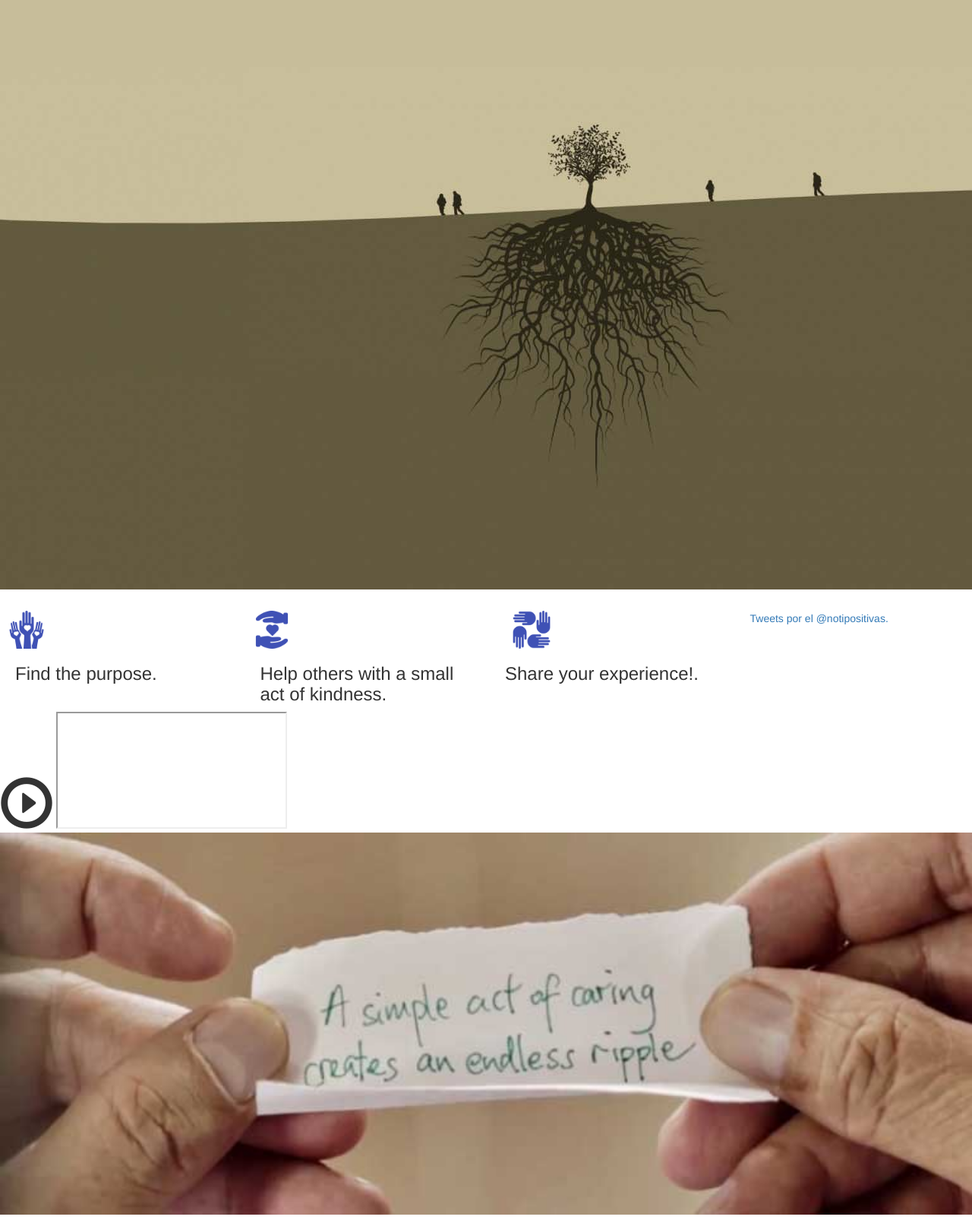
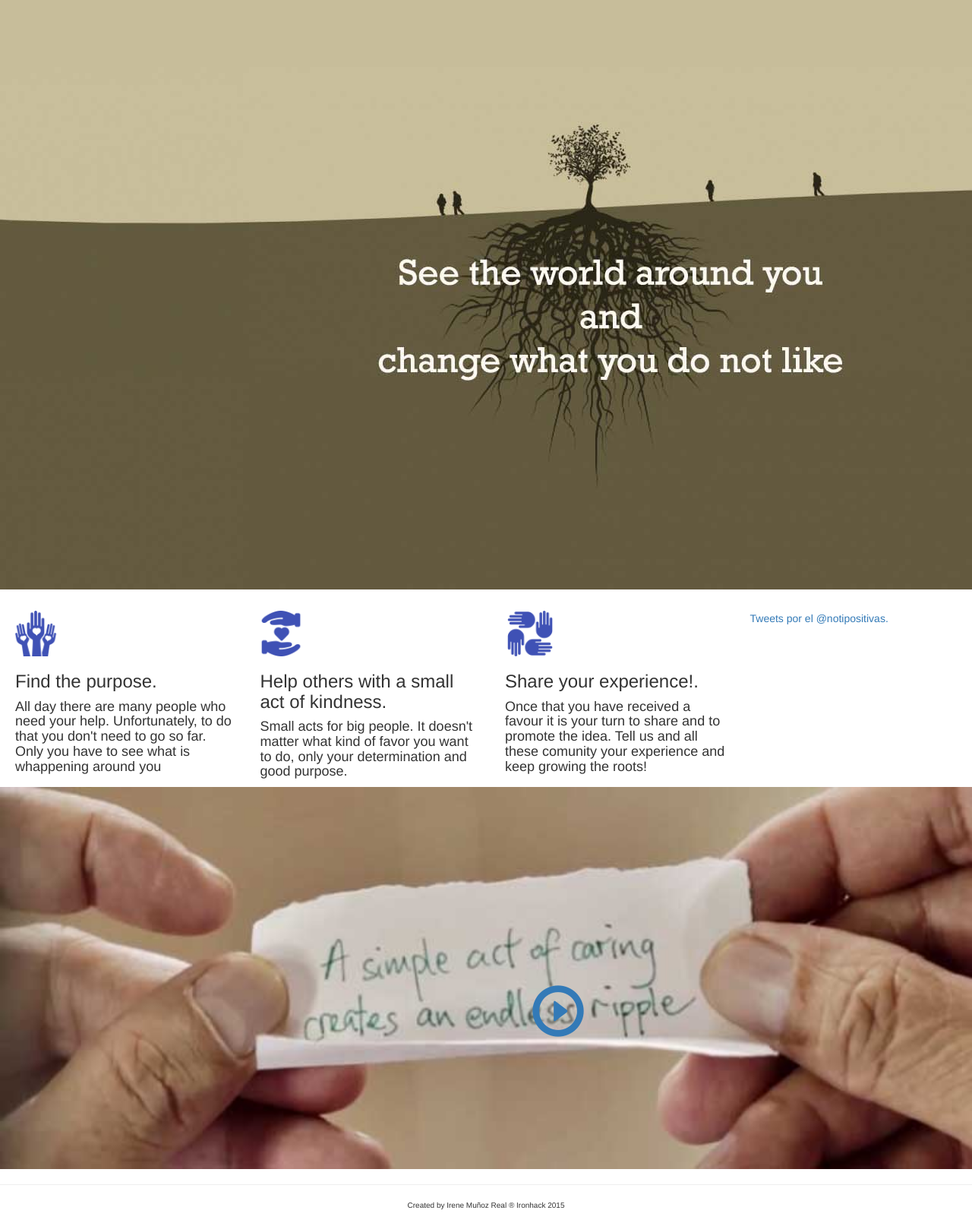
Before and after one commit to IreneMR/FAVOROUTES, a Rails app: page / in a window 1280 px wide; the page is wider, and only the part inside the window is pictured. Shown: the part 142-1752 px from the top of that part at 76% size. Run offline with Rails 7, Linux system fonts and the light colour scheme; a map, chart or similar area stays blank; some libraries are stand-ins or nearby versions; grey boxes are pictures that could not be loaded.

Commit message:
layout finnish

```diff
--- a/Cadena_Favores/app/assets/javascripts/maps.js
+++ b/Cadena_Favores/app/assets/javascripts/maps.js
@@ -44,7 +44,7 @@
             map: map
          });
       }
-
++
     var location = new google.maps.LatLng(lat, lng);
     var mapOptions = {
       zoom: 8,
--- a/Cadena_Favores/app/assets/stylesheets/chains.css
+++ b/Cadena_Favores/app/assets/stylesheets/chains.css
@@ -36,21 +36,21 @@
 
 .hands_icon{
   position: relative;
-  margin-left: -10px;
-  width: 50px;
+  margin-left: -3px;
+  width: 60px;
 }
 
 .hands_icon2{
   position: relative;
-  margin-left: -10px;
-  width: 50px;
+  margin-left: -3px;
+  width: 60px;
 
 }
 
 .hands_icon3{
   position: relative;
-  margin-left: 10px;
-  width: 50px;
+  margin-left: 3px;
+  width: 60px;
 }
 
 .twitter{
@@ -68,6 +68,12 @@
   font-size: 70px;
 
   position: absolute;
+}
+
+.video-play{
+  position: absolute;
+  margin-top: 260px;
+  margin-left: 700px;
 }
 
 .btn-group-pull-right {
--- a/Cadena_Favores/app/views/chains/landing.html.erb
+++ b/Cadena_Favores/app/views/chains/landing.html.erb
@@ -10,18 +10,23 @@
                 <img src="../images/Hands2.png" class= "hands_icon">
                   <div class="caption">
                   <h3>Find the purpose.</h3>
+                  <h4>All day there are many people who need your help.
+                    Unfortunately, to do that you don't need to go so far.
+                    Only you have to see what is whappening around you </h4>
                   </div>
             </div>
           <div class="col-md-3">
               <img src="../images/Hands3.png" class="hands_icon2">
               <div class="caption">
                   <h3>Help others with a small act of kindness.</h3>
+                  <h4>Small acts for big people. It doesn't matter what kind of favor you want to do, only your determination and good purpose.<h4>
                 </div>
           </div>
           <div class="col-md-3">
               <img src="../images/Hands4.png" class="hands_icon3">
               <div class="caption">
                   <h3>Share your experience!.</h3>
+                  <h4>Once that you have received a favour it is your turn to share and to promote the idea. Tell us and all these comunity your experience and keep growing the roots!</h4>
                 </div>
           </div>
           <div class="twitter col-md-3">
@@ -35,11 +40,8 @@
 
 
 <section class="video">
-   <span class= "glyphicon glyphicon-play-circle play"></span>
 
-    <iframe class="youtube-player" type="text/html" src="https://www.youtube.com/embed/watch?v=36UWY92ub8c"></iframe>
-
-
+    <a href="javascript:void(0);" class= "video-play" title="Clic para ver el video" onclick="window.open('http://www.youtube.com/v/36UWY92ub8c&autoplay=1', 'sickg', 'left=390, top=200, width=435, height=354, toolbar=0, resizable=1')"><div align="center"><span class= "glyphicon glyphicon-play-circle play"></span></div></a>
     <img src="../images/act.jpg" alt="" class="video_foto"/>
 
 </section>
--- a/Cadena_Favores/app/views/chains/map.html.erb
+++ b/Cadena_Favores/app/views/chains/map.html.erb
@@ -5,7 +5,10 @@
 				width: 400px;
 				height: 400px;
 			}
+
+
 </style>
+
 
 
 
```
Also changed, not shown: Cadena_Favores/db/development.sqlite3, Cadena_Favores/public/images/roots.jpg.
